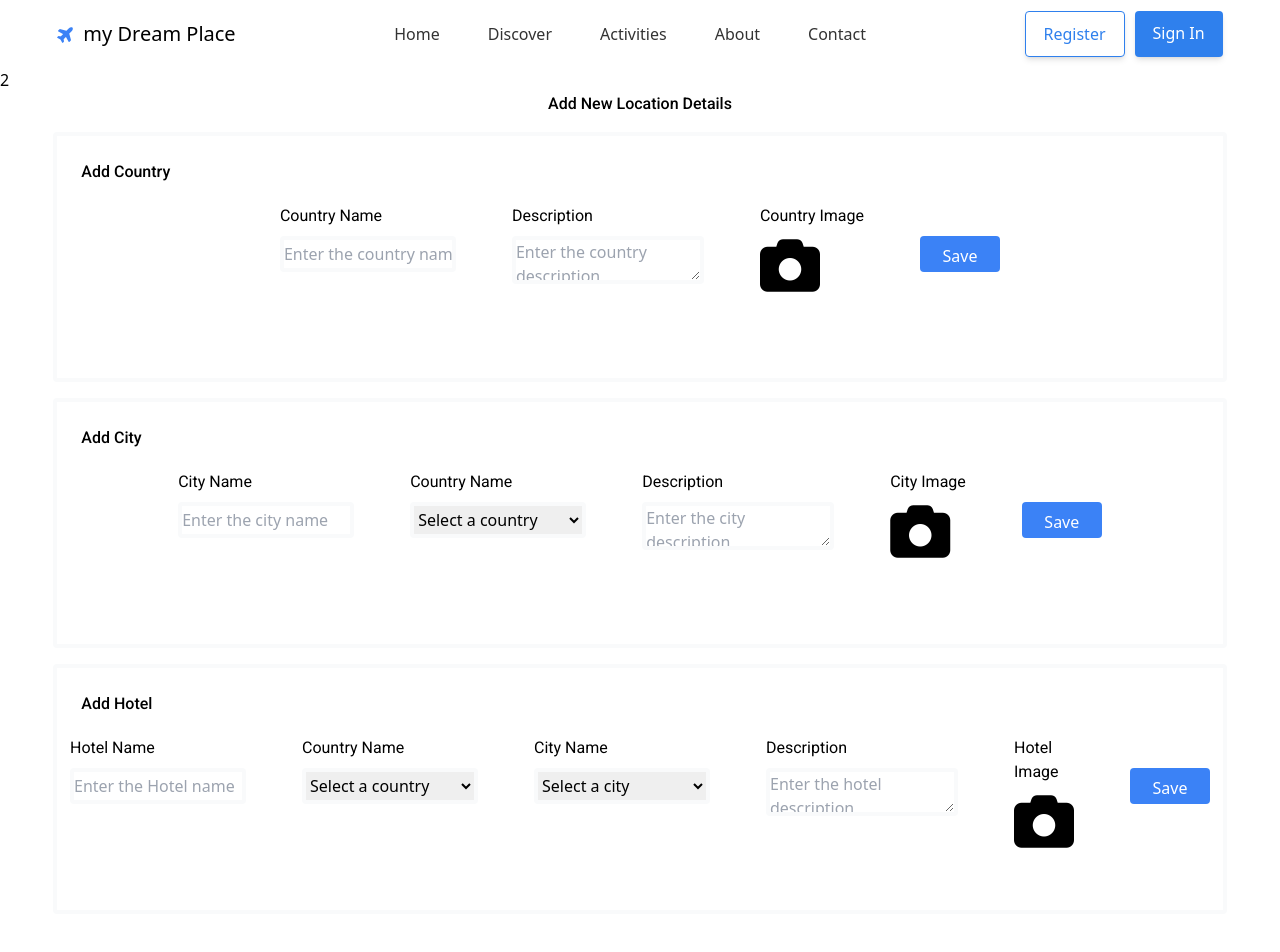
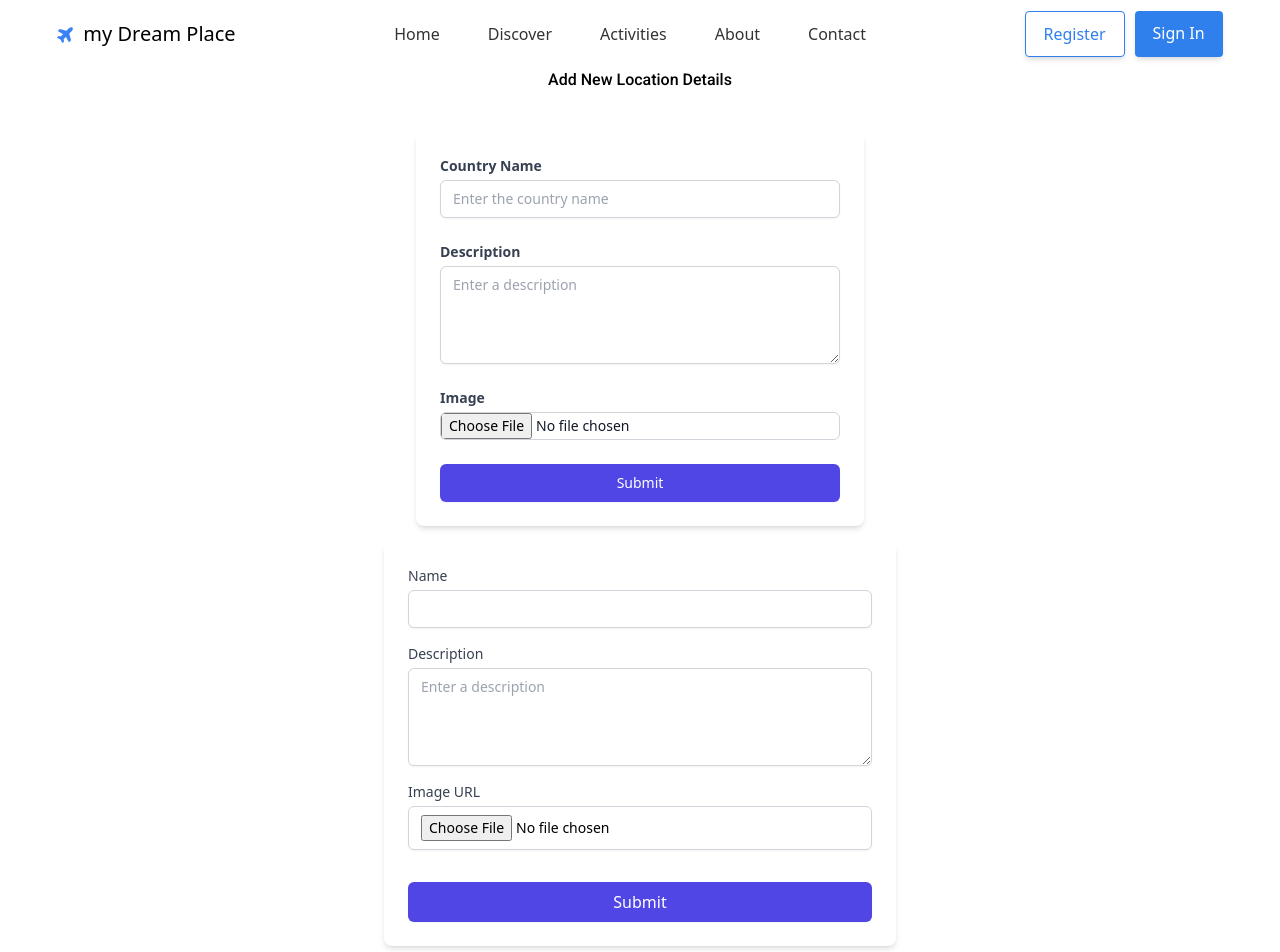
Before and after one commit to mhesen2024/Traveler-and-Booking-, a React (Vite) app: page /activities in a window 1280 px wide. Shown: the top 952 px of the page. Before the commit the page ends 914 px from the top, so only its background shows below. Built offline with nearby package versions, Linux system fonts and the light colour scheme.

Commit message:
contact with api

```diff
--- a/src/components/molecules/CityForm.jsx
+++ b/src/components/molecules/CityForm.jsx
@@ -1,73 +1,103 @@
-import React from 'react'
-import { useState } from "react";
+import { Field, Formik } from 'formik';
+import React, { useState } from 'react';
 
+export default function CityForm() {
+  const [Countries , setCountries]=useState();
+  return (
+    <div className="max-w-lg mx-auto p-6 bg-white shadow-md rounded-lg">
+      <Formik
+        initialValues={{ name: '', description: '', image: '', id: '' }}
+        validate={values => {
+          const errors = {};
+          if (!values.name) {
+            errors.name = 'Required';
+          }
+          if (!values.image) {
+            errors.image = 'Required';
+          }
+          if (!values.id) {
+            errors.id = 'Required';
+          }
+          if (!values.description) {
+            errors.description = 'Required';
+          }
+          return errors;
+        }}
+        onSubmit={(values, { setSubmitting }) => {
+          setTimeout(() => {
+            alert(JSON.stringify(values, null, 2));
+            setSubmitting(false);
+          }, 400);
+        }}
+      >
+        {({
+          values,
+          errors,
+          touched,
+          handleChange,
+          handleBlur,
+          handleSubmit,
+          isSubmitting,
+        }) => (
+          <form onSubmit={handleSubmit} className="space-y-4">
+            <div>
+              <label htmlFor="name" className="block text-sm font-medium text-gray-700">Name</label>
+              <Field
+                type="text"
+                name="name"
+                id="name"
+                className="mt-1 block w-full px-3 py-2 border border-gray-300 rounded-md shadow-sm focus:outline-none focus:ring-indigo-500 focus:border-indigo-500 sm:text-sm"
+                onChange={handleChange}
+                onBlur={handleBlur}
+                value={values.name}
+              />
+              {errors.name && touched.name && <div className="text-red-600 text-sm">{errors.name}</div>}
+            </div>
 
-const CityForm = () => {
-    const [city, setCity] = useState({
-        name:'',
-        country:'',
-        description:'',
-        image:''
-    })
-    const handleChange =(event)=>{
-        const {name , value} = event.target;
-        setCity({
-            ...city,
-        });
-    };
-    const handleImageChange = (event) => {
-        const file = event.target.files[0];
-        setCity({
-            ...city,
-            image: file,
-        });
-    };
-    const handleSubmit = (event) => {
-        event.preventDefault();
-        setCity({
-            name:'',
-            country:'',
-            description:'',
-            image:null,
-        });
-    };
+            <div>
+              <label htmlFor="description" className="block text-sm font-medium text-gray-700">Description</label>
+              <Field
+                as="textarea"
+                name="description"
+                id="description"
+                rows="4"
+                placeholder="Enter a description"
+                className="mt-1 block w-full px-3 py-2 border border-gray-300 rounded-md shadow-sm focus:outline-none focus:ring-indigo-500 focus:border-indigo-500 sm:text-sm"
+                onChange={handleChange}
+                onBlur={handleBlur}
+                value={values.description}
+              />
+              {errors.description && touched.description && <div className="text-red-600 text-sm">{errors.description}</div>}
+            </div>
 
+            <div>
+              <label htmlFor="image" className="block text-sm font-medium text-gray-700">Image URL</label>
+              <Field
+                type="file"
+                name="image"
+                id="image"
+                className="mt-1 block w-full px-3 py-2 border border-gray-300 rounded-md shadow-sm focus:outline-none focus:ring-indigo-500 focus:border-indigo-500 sm:text-sm"
+                onChange={handleChange}
+                onBlur={handleBlur}
+                value={values.image}
+              />
+              {errors.image && touched.image && <div className="text-red-600 text-sm">{errors.image}</div>}
+            </div>
 
+            <div>
 
-  return (
-    <div className='container border-4 rounded border-gray-50 w-11/12 h-[250px] m-auto  '>
-            <h2  className=' ml-6 mt-6  roboto-medium '> Add City </h2>
-            <form onSubmit={handleSubmit} className='flex  px-5 space-x-6 justify-center gap-8 mt-5'>
-                <div className='space-y-2 flex  flex-col   '>
-                    <label className=' roboto-regular'>City Name</label>
-                    <input type="text"  name="cityName"  value={city.name} onChange={handleChange} required
-                    className=' border-4 rounded border-gray-50  w-44 h-9' placeholder='Enter the city name'></input>
-                </div>
-                <div className='space-y-2 flex  flex-col   '>
-                    <label className=' roboto-regular'>Country Name</label>
-                    <select className=' border-4 rounded border-gray-50  w-44 h-9' placeholder='Enter the country name' >
-                        <option value="">Select a country</option>
-                    </select>
-                 </div>
+            </div>
 
-                <div className='space-y-2 flex  flex-col  '>
-                    <label className=' roboto-regular'>Description</label>
-                    <textarea   type="text"  name="description" value={city.description} onChange={handleChange} required   rows="3" placeholder="Enter the city description" className='resize-y  border-4 rounded border-gray-50  w-48 h-12'  > </textarea>
-                 </div>
-                 <div className='space-y-2 flex  flex-col  '>
-                    <label className=' roboto-regular flex  flex-col  ' htmlFor= "cityImage" >City Image
-                    <span >  <i className="fa fa-camera fa-2x text-[60px] mt-2  " aria-hidden="true"></i>   </span>
-                    </label>
-                    <input type="file" id='cityImage'    class="hidden" accept="image/*"  value={city.image} onChange={handleChange} required />
-                </div>
-
-                <div className="">
-                    <button type="submit" className=" h-9 w-20 mt-8 bg-blue-500 text-white py-2 rounded font-medium mb-3 hover:bg-blue-700">Save</button>
-                </div>
-
-            </form>
-        </div>
-  )
+            <button
+              type="submit"
+              disabled={isSubmitting}
+              className="w-full px-4 py-2 bg-indigo-600 text-white font-medium rounded-md shadow-sm hover:bg-indigo-700 focus:outline-none focus:ring-2 focus:ring-offset-2 focus:ring-indigo-500"
+            >
+              Submit
+            </button>
+          </form>
+        )}
+      </Formik>
+    </div>
+  );
 }
-
-export default CityForm
--- a/src/components/molecules/CountryCard.jsx
+++ b/src/components/molecules/CountryCard.jsx
@@ -5,8 +5,12 @@ import React, { useContext } from 'react'
 
 export default function CountryCard({countries}) {
   return (
-    <div className=" cursor-pointer rounded-xl shadow-lg border overflow-hidden  hover:shadow-2xl transition-shadow duration-[0.9ms]">
+    <div onClick={()=>{
+      console.log(countries.id);
+
+    }} className=" cursor-pointer rounded-xl shadow-lg border overflow-hidden  hover:shadow-2xl transition-shadow duration-[0.9ms]">
     <CountryImage src={countries.imageUrl} alt={countries.name} />
+
     <div className="p-4">
       <h3 className="text-xl font-semibold">{countries.name}</h3>
     </div>
--- a/src/components/molecules/CountryForm.jsx
+++ b/src/components/molecules/CountryForm.jsx
@@ -1,60 +1,123 @@
-import { useState } from "react";
-import React  from 'react'
+import { ErrorMessage, Field, Formik } from 'formik';
+import React from 'react';
+import { addCountry } from '../../API/endpoint/country';
+import toast, { Toaster } from 'react-hot-toast';
 
-const CountryForm = () => {
-    const [country , setCountry] = useState({
-        name: '',
-        description: '',
-        image:''
-    }) ;
-const handleChange =(event) =>{
-    const {name , value} = event.target;
-    setCountry({
-        ...country,
-    });
-};
-const handleImageChange = (event) => {
-    const file = event.target.files[0];
-    setCountry({
-      ...country,
-      image: file,
-    });
+export default function CountryForm() {
+  const handleSubmit = async (values, { setSubmitting, resetForm }) => {
+    console.log(values);
+
+    const formData = new FormData();
+    formData.append('Name', values.Name);
+    formData.append('Description', values.Description);
+    if (values.Image) {
+      formData.append('Image', values.Image);
+    }
+
+    try {
+      const response = await addCountry(formData); // تأكد أن addCountry تدعم FormData
+      console.log(response.status);
+
+      if (response.status !== 200) {
+        toast.error('Failed to add country');
+      } else {
+        toast.success('Country added successfully');
+        resetForm();
+      }
+    } catch (error) {
+      toast.error('An error occurred while adding the country');
+    } finally {
+      setSubmitting(false);
+    }
   };
-  const handleSubmit = (e) => {
-    e.preventDefault();
-    console.log('Country Data:', country);
-    setCountry({
-      name: '',
-      description: '',
-      image: null,
-    });
-  };
+
   return (
-    <div className='container border-4 rounded border-gray-50 w-11/12 h-[250px] m-auto  '>
-    <h2  className=' ml-6 mt-6  roboto-medium '> Add Country </h2>
-    <form  onSubmit={handleSubmit} className='flex  px-5 space-x-6 justify-center gap-8 mt-5'>
-        <div className='space-y-2 flex  flex-col   '>
-            <label className=' roboto-regular'>Country Name</label>
-            <input type="text" name="name" value={country.name} onChange={handleChange} required
-            className=' border-4 rounded border-gray-50  w-44 h-9' placeholder='Enter the country name'></input>
-        </div>
-        <div className='space-y-2 flex  flex-col  '>
-            <label className=' roboto-regular'>Description</label>
-            <textarea   type="text"   name="description"  value={country.description} onChange={handleChange} required  rows="3" placeholder="Enter the country description" className='resize-y  border-4 rounded border-gray-50  w-48 h-12'  > </textarea>
-         </div>
-        <div className='space-y-2 flex  flex-col  '>
-            <label className=' roboto-regular flex  flex-col  ' htmlFor= "imageCountry" >Country Image
-            <span >  <i className="fa fa-camera fa-2x text-[60px] mt-2  " aria-hidden="true"></i>   </span>
-            </label>
-             <input type="file" id='imageCountry'    class="hidden" accept="image/*"  value={country.image} onChange={handleChange} required />
-        </div>
-        <div className="    ">
-            <button type="submit" className=" h-9 w-20 mt-8 bg-blue-500 text-white py-2 rounded font-medium mb-3 hover:bg-blue-700">Save</button>
-        </div>
+    <div className="max-w-md mx-auto mt-10 p-6 bg-white rounded-lg shadow-md">
+      <Formik
+        initialValues={{ Name: '', Description: '', Image: null }}
+        validate={values => {
+          const errors = {};
+          if (!values.Name) {
+            errors.Name = 'Required';
+          }
+          if (!values.Description) {
+            errors.Description = 'Required';
+          }
+          return errors;
+        }}
+        onSubmit={handleSubmit}
+      >
+        {({
+          values,
+          errors,
+          touched,
+          handleChange,
+          handleBlur,
+          handleSubmit,
+          setFieldValue,
+          isSubmitting,
+        }) => (
+          <form onSubmit={handleSubmit} className="space-y-6">
+            <div>
+              <label htmlFor="Name" className="block text-sm font-semibold text-gray-700 mb-1">
+                Country Name
+              </label>
+              <Field
+                type="text"
+                name="Name"
+                placeholder="Enter the country name"
+                className="mt-1 block w-full px-3 py-2 border border-gray-300 rounded-md shadow-sm focus:outline-none focus:ring-indigo-500 focus:border-indigo-500 sm:text-sm"
+                onChange={handleChange}
+                onBlur={handleBlur}
+                value={values.Name}
+              />
+              {touched.Name && errors.Name && <div className="text-red-500 text-sm mt-1">{errors.Name}</div>}
+            </div>
 
-    </form>
-</div>
-  )
+            <div>
+              <label htmlFor="Description" className="block text-sm font-semibold text-gray-700 mb-1">
+                Description
+              </label>
+              <Field
+                as="textarea"
+                name="Description"
+                rows="4"
+                placeholder="Enter a description"
+                className="mt-1 block w-full px-3 py-2 border border-gray-300 rounded-md shadow-sm focus:outline-none focus:ring-indigo-500 focus:border-indigo-500 sm:text-sm"
+                onChange={handleChange}
+                onBlur={handleBlur}
+                value={values.Description}
+              />
+              {touched.Description && errors.Description && <div className="text-red-500 text-sm mt-1">{errors.Description}</div>}
+            </div>
+
+            <div>
+              <label htmlFor="Image" className="block text-sm font-semibold text-gray-700 mb-1">
+                Image
+              </label>
+              <input
+                id="Image"
+                name="Image"
+                type="file"
+                className="mt-1 block w-full text-sm text-gray-900 border border-gray-300 rounded-md cursor-pointer bg-white focus:outline-none focus:ring-2 focus:ring-indigo-500 focus:border-indigo-500"
+                onChange={(event) => {
+                  const file = event.currentTarget.files[0];
+                  setFieldValue("Image", file);
+                }}
+              />
+            </div>
+
+            <button
+              type="submit"
+              disabled={isSubmitting}
+              className="w-full flex justify-center py-2 px-4 border border-transparent rounded-md shadow-sm text-sm font-medium text-white bg-indigo-600 hover:bg-indigo-700 focus:outline-none focus:ring-2 focus:ring-offset-2 focus:ring-indigo-500"
+            >
+              Submit
+            </button>
+          </form>
+        )}
+      </Formik>
+      <Toaster />
+    </div>
+  );
 }
-
-export default CountryForm
--- a/src/components/molecules/HotelForm.jsx
+++ b/src/components/molecules/HotelForm.jsx
@@ -1,80 +1,130 @@
-import React from 'react'
- import { useState} from 'react';
-
-
+import React, { useState } from 'react';
 
 const HotelForm = () => {
   const [hotel, setHotel] = useState({
-        name:'',
-        country:'',
-        city:'',
-        description:'',
-        image:''
+    name: '',
+    country: '',
+    city: '',
+    description: '',
+    image: null,
   });
-    const handleChange =(event)=>{
-        const{name, value} = event.target;
+
+  const handleChange = (event) => {
+    const { name, value } = event.target;
     setHotel({
       ...hotel,
+      [name]: value,
     });
   };
-    const handleImageChange = (event) =>{
+
+  const handleImageChange = (event) => {
     const file = event.target.files[0];
     setHotel({
       ...hotel,
       image: file,
     });
   };
-    const handleSubmit =(event) =>{
+
+  const handleSubmit = (event) => {
     event.preventDefault();
+    console.log('Hotel Data:', hotel);
     setHotel({
-            name:'',
-            country:'',
-            city:'',
-            description:'',
-            image: null
+      name: '',
+      country: '',
+      city: '',
+      description: '',
+      image: null,
     });
   };
+
   return (
-    <div className='container  overflow-hidden border-4 rounded border-gray-50 w-11/12 h-[250px] m-auto  '>
-    <h2  className=' ml-6 mt-6  roboto-medium  '>  Add Hotel </h2>
-    <form  onSubmit={handleSubmit} className='flex   px-5 space-x-6 justify-center gap-8 mt-5'>
-        <div className='space-y-2 flex  flex-col   '>
-            <label className=' roboto-regular'>Hotel Name</label>
-            <input type="text"   name="hotelName" value={hotel.name}  onChange={handleChange} required
-            className=' border-4 rounded border-gray-50  w-44 h-9' placeholder='Enter the Hotel name'></input>
+    <div className="max-w-xl mx-auto p-8 border border-gray-300 rounded-lg shadow-md bg-white">
+      <h2 className="text-2xl font-semibold text-gray-800 mb-6 text-center">Add Hotel</h2>
+      <form onSubmit={handleSubmit} className="space-y-6">
+        <div className="space-y-2">
+          <label className="block text-gray-700 font-medium">Hotel Name</label>
+          <input
+            type="text"
+            name="name"
+            value={hotel.name}
+            onChange={handleChange}
+            required
+            className="w-full px-4 py-2 border border-gray-300 rounded-md focus:outline-none focus:ring-2 focus:ring-blue-500"
+            placeholder="Enter the hotel name"
+          />
         </div>
 
-        <div className='space-y-2 flex  flex-col   '>
-            <label className=' roboto-regular'>Country Name</label>
-            <select className=' border-4 rounded border-gray-50  w-44 h-9' >
-                <option   id="countries"  onChange='' >Select a country</option>
-
-            </select>
-         </div>
-         <div className='space-y-2 flex  flex-col   '>
-            <label className=' roboto-regular'>City Name</label>
-            <select className=' border-4 rounded border-gray-50  w-44 h-9' >
-                <option value="">Select a city</option>
+        <div className="space-y-2">
+          <label className="block text-gray-700 font-medium">Country</label>
+          <select
+            name="country"
+            value={hotel.country}
+            onChange={handleChange}
+            required
+            className="w-full px-4 py-2 border border-gray-300 rounded-md focus:outline-none focus:ring-2 focus:ring-blue-500"
+          >
+            <option value="">Select a country</option>
+            {/* Add options here */}
           </select>
         </div>
 
-        <div className='space-y-2 flex  flex-col  '>
-            <label className=' roboto-regular'>Description</label>
-            <textarea   type="text"  name="description"  value={hotel.description}  onChange={handleChange}required   rows="3" placeholder="Enter the hotel description" className='resize-y  border-4 rounded border-gray-50  w-48 h-12'  > </textarea>
-         </div>
-         <div className='space-y-2 flex  flex-col  '>
-            <label className=' roboto-regular flex  flex-col  ' htmlFor= "HotelImage" >Hotel Image
-            <span >  <i className="fa fa-camera fa-2x text-[60px] mt-2  " aria-hidden="true"></i>   </span>
-            </label>
-             <input type="file" id='HotelImage'    class="hidden" accept="image/*"  value={hotel.image} onChange={handleChange} required />
-        </div>
-        <div className="    ">
-            <button type="submit" className=" h-9 w-20 mt-8 bg-blue-500 text-white py-2 rounded font-medium mb-3 hover:bg-blue-700">Save</button>
+        <div className="space-y-2">
+          <label className="block text-gray-700 font-medium">City</label>
+          <select
+            name="city"
+            value={hotel.city}
+            onChange={handleChange}
+            required
+            className="w-full px-4 py-2 border border-gray-300 rounded-md focus:outline-none focus:ring-2 focus:ring-blue-500"
+          >
+            <option value="">Select a city</option>
+            {/* Add options here */}
+          </select>
         </div>
 
+        <div className="space-y-2">
+          <label className="block text-gray-700 font-medium">Description</label>
+          <textarea
+            name="description"
+            value={hotel.description}
+            onChange={handleChange}
+            required
+            rows="4"
+            placeholder="Enter the hotel description"
+            className="w-full px-4 py-2 border border-gray-300 rounded-md focus:outline-none focus:ring-2 focus:ring-blue-500 resize-none"
+          ></textarea>
+        </div>
+
+        <div className="space-y-2">
+          <label className="block text-gray-700 font-medium" htmlFor="HotelImage">
+            Hotel Image
+            <span className="block mt-2 text-blue-600 cursor-pointer flex items-center">
+              <i className="fa fa-camera fa-2x mr-2"></i>
+              <span className="text-base">Upload Image</span>
+            </span>
+          </label>
+          <input
+            type="file"
+            id="HotelImage"
+            name="image"
+            accept="image/*"
+            onChange={handleImageChange}
+            required
+            className="hidden"
+          />
+        </div>
+
+        <div className="text-center">
+          <button
+            type="submit"
+            className="px-6 py-2 bg-blue-500 text-white rounded-md hover:bg-blue-600 focus:outline-none focus:ring-2 focus:ring-blue-500"
+          >
+            Save
+          </button>
+        </div>
       </form>
     </div>
-  )
-}
+  );
+};
 
-export default HotelForm
+export default HotelForm;
--- a/src/views/Activities.jsx
+++ b/src/views/Activities.jsx
@@ -3,7 +3,6 @@ import NewDataForm from "../components/organisem/NewDataForm"
 export default function Activities() {
   return (
     <div>
-      2
       <NewDataForm />
     </div>
   )
--- a/src/views/CreatePassword.jsx
+++ b/src/views/CreatePassword.jsx
@@ -1,11 +1,9 @@
     import React from 'react';
     import './CreatePassword.css';
-import Header from './Header';
 
     export default function CreatePassword() {
     return (
         <div className="createrPassword">
-            <Header />
         <div className="create-password-container">
         <h2>Create password</h2>
         <p className="instruction">
```
Also changed, not shown: src/API/endpoint/city.js (+11 -0 lines), src/API/endpoint/country.js (+6 -3 lines), src/components/molecules/HotelCard.jsx (+14 -18 lines), src/views/Home.jsx (+8 -8 lines). Lines whose indentation alone changed are shown as unchanged.
